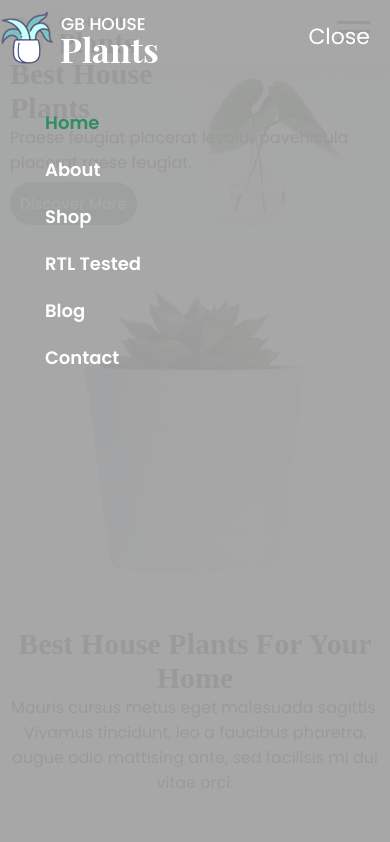
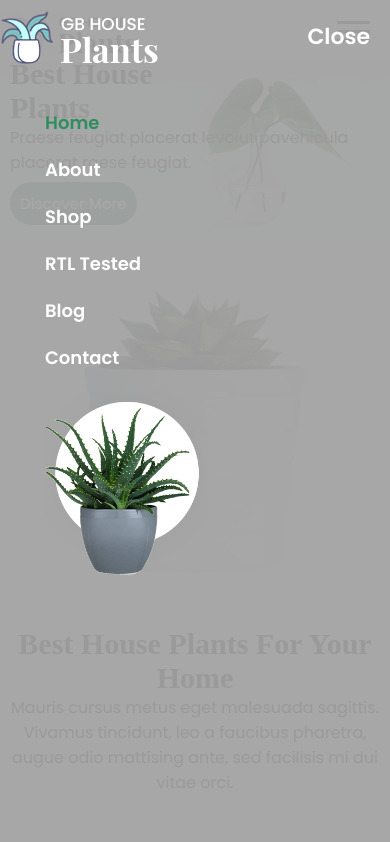
Before and after one commit to BasharatAliKing/Plants, a plain HTML site: page index.html in a window 390 px wide. Both pictures are taken after a click on the element 353 px from the left and 27 px from the top of the page. Shown: the top 842 px of the page. Drawn offline with Linux system fonts and the light colour scheme; a web font is replaced by a local one.

```diff
--- a/assets/css/index.css
+++ b/assets/css/index.css
@@ -486,6 +486,7 @@ footer:hover{
          right: 20px;
          color: white;
          font-size: 22px;
+         font-weight: 600;
          font-family: 'Poppins', sans-serif;
     }
     #head #side ul{
@@ -508,6 +509,9 @@ footer:hover{
     }
     #head #side ul li a.active{
         color:#2f8d5f;
+    }
+    #head #side ul li a img{
+        width: 50%;
     }
     #header .right{
         display: none;
--- a/index.html
+++ b/index.html
@@ -38,13 +38,13 @@
                 <div id="close" class="text">Close</div>
             </div>
             <ul>
-
                 <li><a href="" class="active">Home</a></li>
                 <li><a href="#best">About</a></li>
                 <li><a href="#indoor">Shop</a></li>
                 <li><a href="#bring">RTL Tested</a></li>
                 <li><a href="#footer">Blog</a></li>
                 <li><a href="#contact">Contact</a></li>
+                <li><a href=""><img src="./assets/pics/section6-img.png" alt=""></a></li>
             </ul>
         </div>
         <div id="side" class="right">
```
